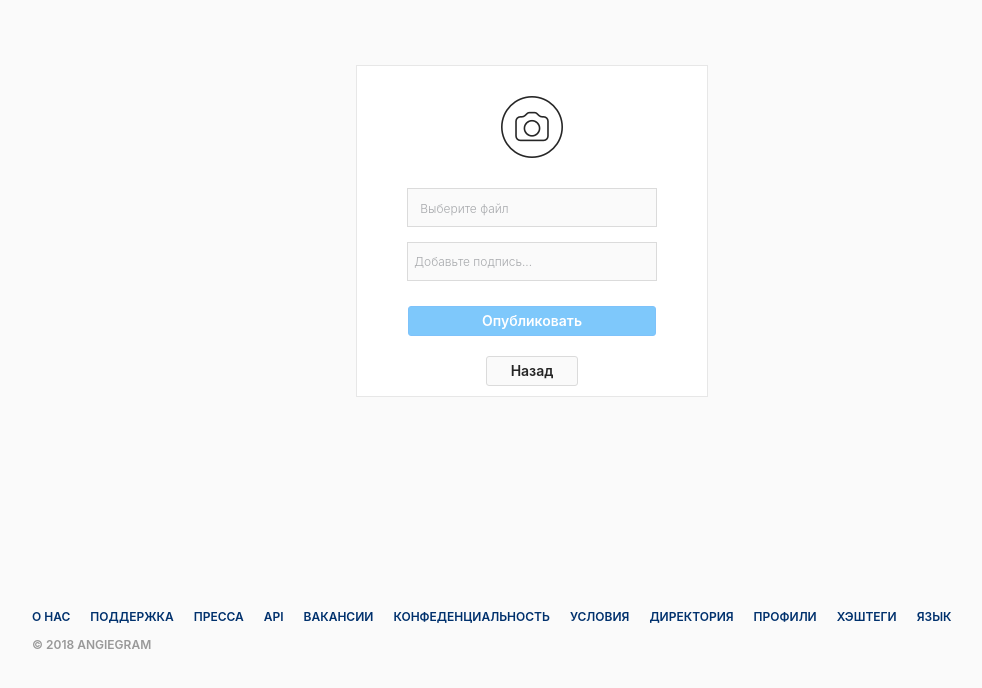
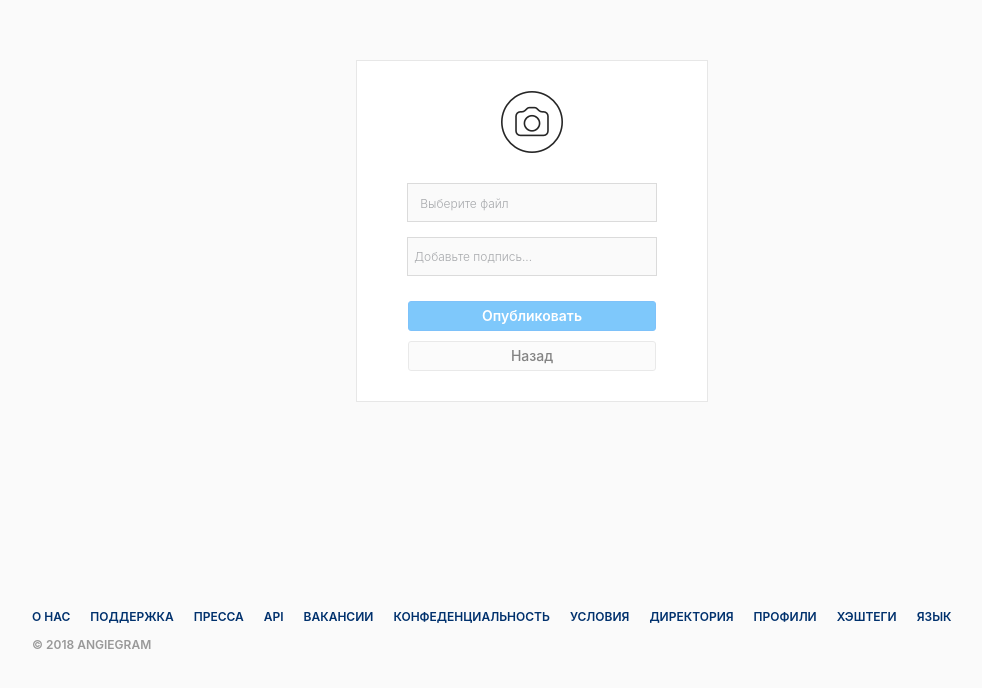
Before and after one commit to id-angie/insta-app, a React (Create React App) app: page /newpost in a window 1280 px wide. Shown: the part 108-796 px from the top of the page, without its empty margins (108-1090 px from the left). Built offline with nearby package versions, Linux system fonts and the light colour scheme.

Commit message:
Edit NewPost links markup

```diff
--- a/src/components/newPost/index.scss
+++ b/src/components/newPost/index.scss
@@ -78,9 +78,28 @@
     }
   }
 
+  &__back-link {
+    width: 75%;
+    height: 30px;
+    margin: 10px auto 20px;
+  }
+
+  &__back-button {
+    width: 100%;
+    margin: 0;
+    opacity: .6;
+    color: $text_button;
+    font-weight: 500;
+
+    &:hover {
+      opacity: 1;
+      color: $text_hover;
+    }
+  }
+
   &__add-button {
     width: 75%;
-    margin: 20px auto;
+    margin-top: 20px;
 
     &_disactive {
       opacity: .5;
@@ -105,7 +124,6 @@
 
     &:hover {
       opacity: .5;
-
     }
   }
 }
```
